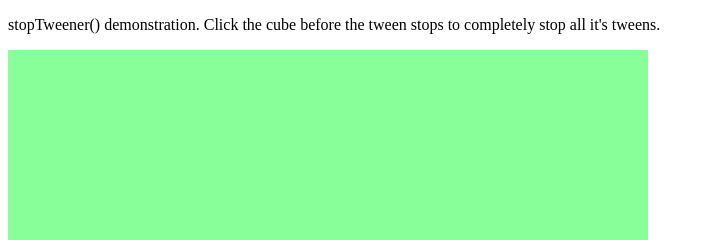
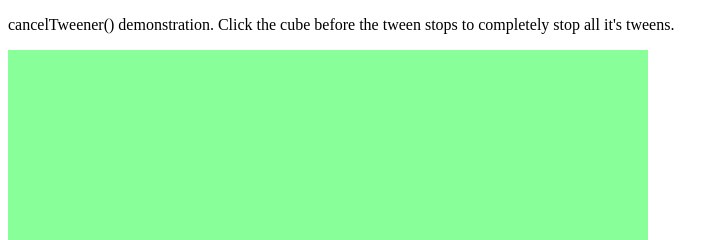
Before and after one commit to talitapagani/craftytweener, a website: page samples/stop-tweener.html in a window 1280 px wide. Shown: the top 240 px of the page, 0-725 px from the left. Drawn offline with Linux system fonts and the light colour scheme.

Commit message:
fixing some typos

```diff
--- a/samples/stop-tweener.html
+++ b/samples/stop-tweener.html
@@ -3,7 +3,7 @@
 <html lang="en">
 <head>
 	<meta charset="utf-8">
-	<title>Tweener: StopTween example</title>
+	<title>cancelTweener example</title>
 
 	<script src="../src/libs/crafty-0.6.2.min.js"></script>
 	<script src="../src/components/Tweener.js"></script>
@@ -36,6 +36,6 @@
 </head>
 
 <body>
-	<p>stopTweener() demonstration. Click the cube before the tween stops to completely stop all it's tweens.</p>
+	<p>cancelTweener() demonstration. Click the cube before the tween stops to completely stop all it's tweens.</p>
 </body>
 </html>
```
